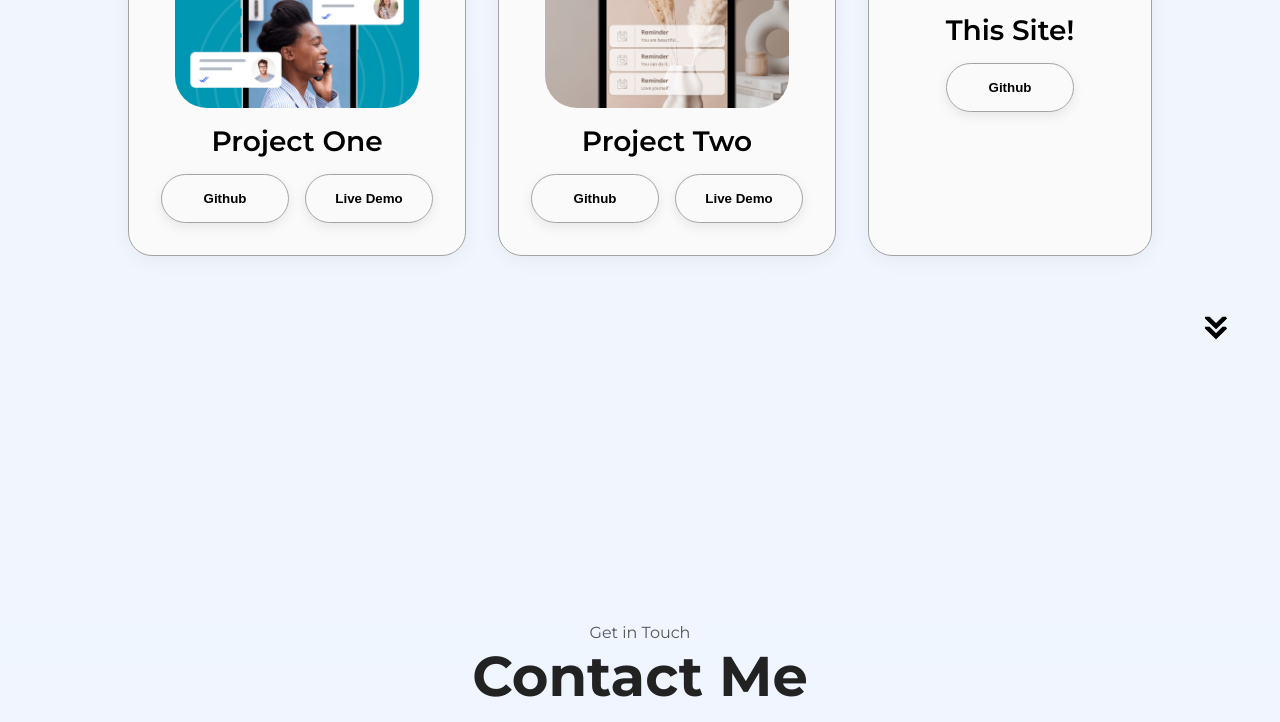
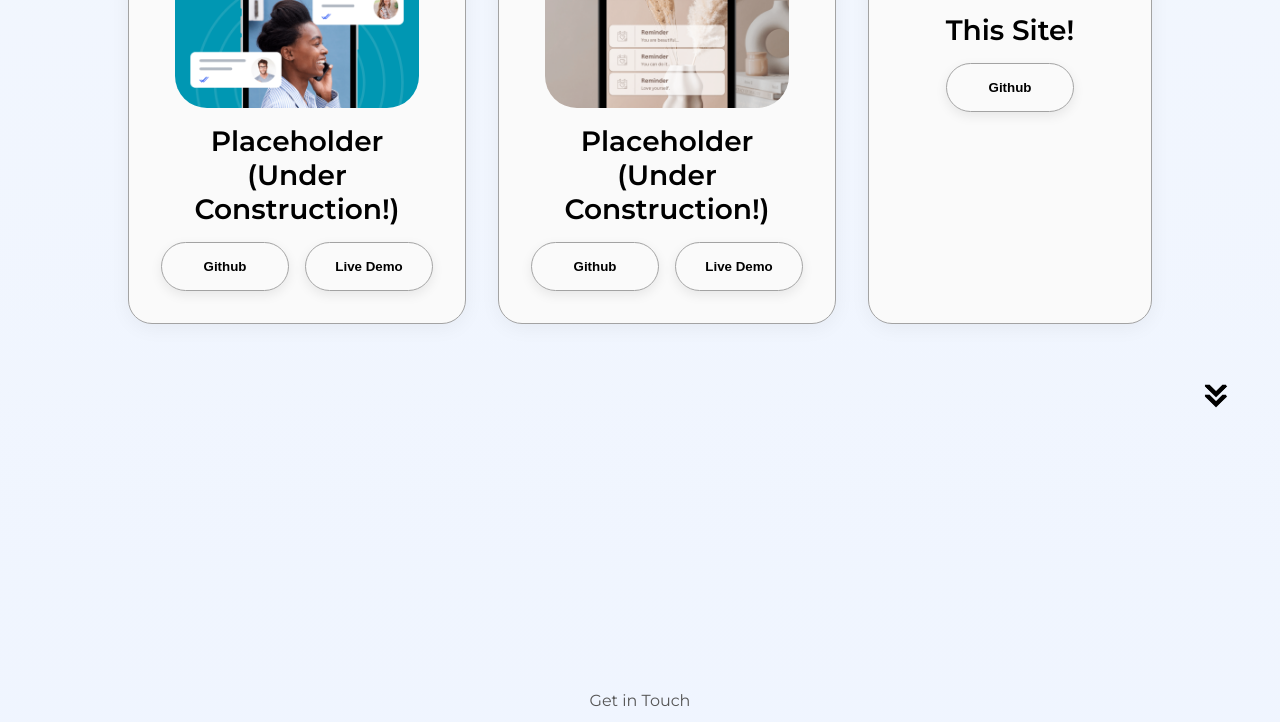
Before and after one commit to yutakastep/portfolio-website, a website: page public/index.html in a window 1280 px wide. Shown: the part 2745-3467 px from the top of the page. Drawn offline with Linux system fonts and the light colour scheme.

Commit message:
include placeholder projects

```diff
--- a/public/index.html
+++ b/public/index.html
@@ -212,7 +212,7 @@
                     <div class="article-container">
                         <img src="./assets/project-1.png" alt="Project1" class="project-img"/>
                     </div>
-                    <h2 class="experience-sub-title project-title">Project One</h2>
+                    <h2 class="experience-sub-title project-title">Placeholder (Under Construction!)</h2>
                     <div class="btn-container">
                         <button
                             class="btn btn-color-2 project-btn"
@@ -232,7 +232,7 @@
                     <div class="article-container">
                         <img src="./assets/project-2.png" alt="Project2" class="project-img"/>
                     </div>
-                    <h2 class="experience-sub-title project-title">Project Two</h2>
+                    <h2 class="experience-sub-title project-title">Placeholder (Under Construction!)</h2>
                     <div class="btn-container">
                         <button
                             class="btn btn-color-2 project-btn"
```
